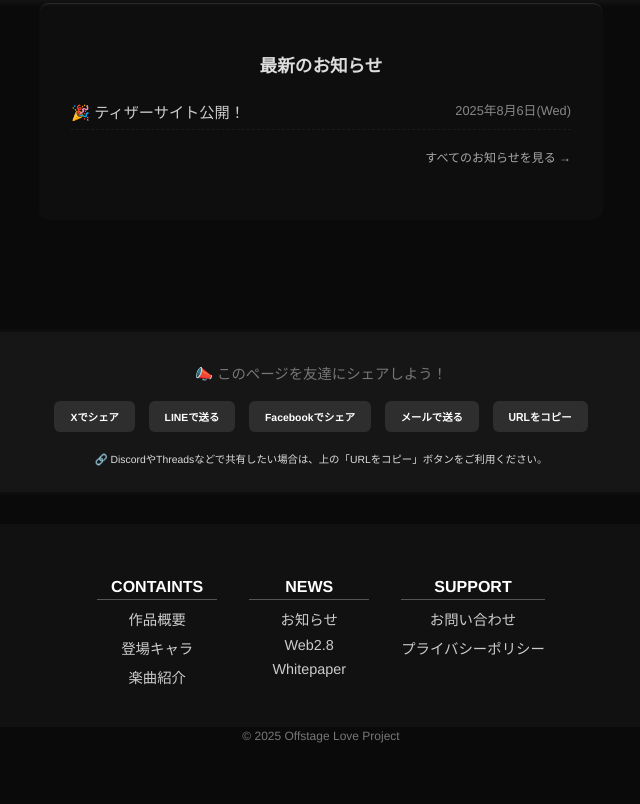
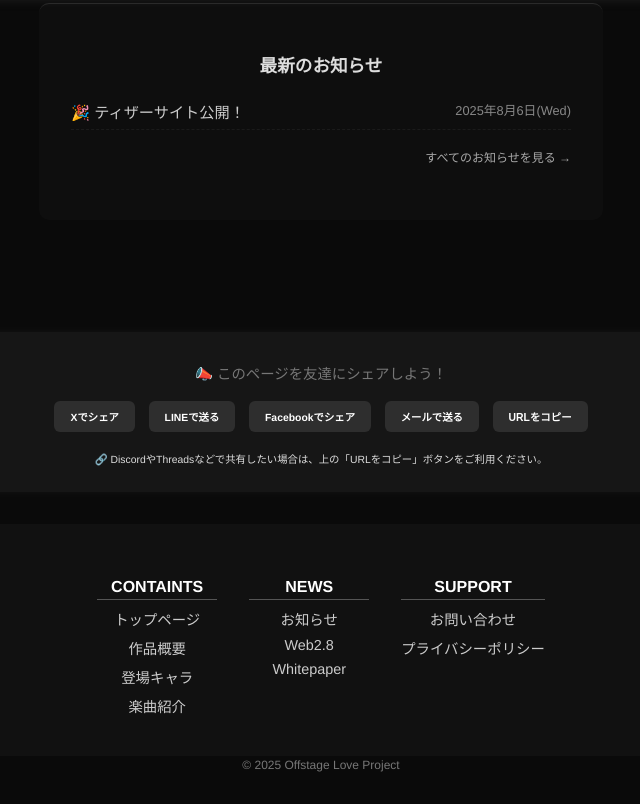
Before and after one commit to OffloveProject/offlove-teaser, a plain HTML site: page docs/index.html in a window 1280 px wide. Shown: the part 1718-2522 px from the top of the page, without its empty margins (319-959 px from the left). Before the commit the page ends 2493 px from the top, so only its background shows below. Drawn offline with Linux system fonts and the light colour scheme.

Commit message:
Add files via upload

```diff
--- a/docs/index.html
+++ b/docs/index.html
@@ -11,6 +11,12 @@
 
   <!-- 上部固定のバナー挿入 -->
   <link rel="stylesheet" href="notice/style-banner.css">
+
+  <!-- favicon（一般的なブラウザ用） -->
+  <link rel="icon" href="img/favicon.png" type="image/png">
+  <!-- iOS用 -->
+  <link rel="apple-touch-icon" href="img/favicon.png">
+
 
 </head>
 <body>
@@ -215,6 +221,7 @@
         <div class="footer-column">
           <h4>CONTAINTS</h4>
           <ul>
+            <li><a href="index.html">トップページ</a></li>
             <li><a href="about.html">作品概要</a></li>
             <li><a href="characters.html">登場キャラ</a></li>
             <li><a href="discography.html">楽曲紹介</a></li>
```
